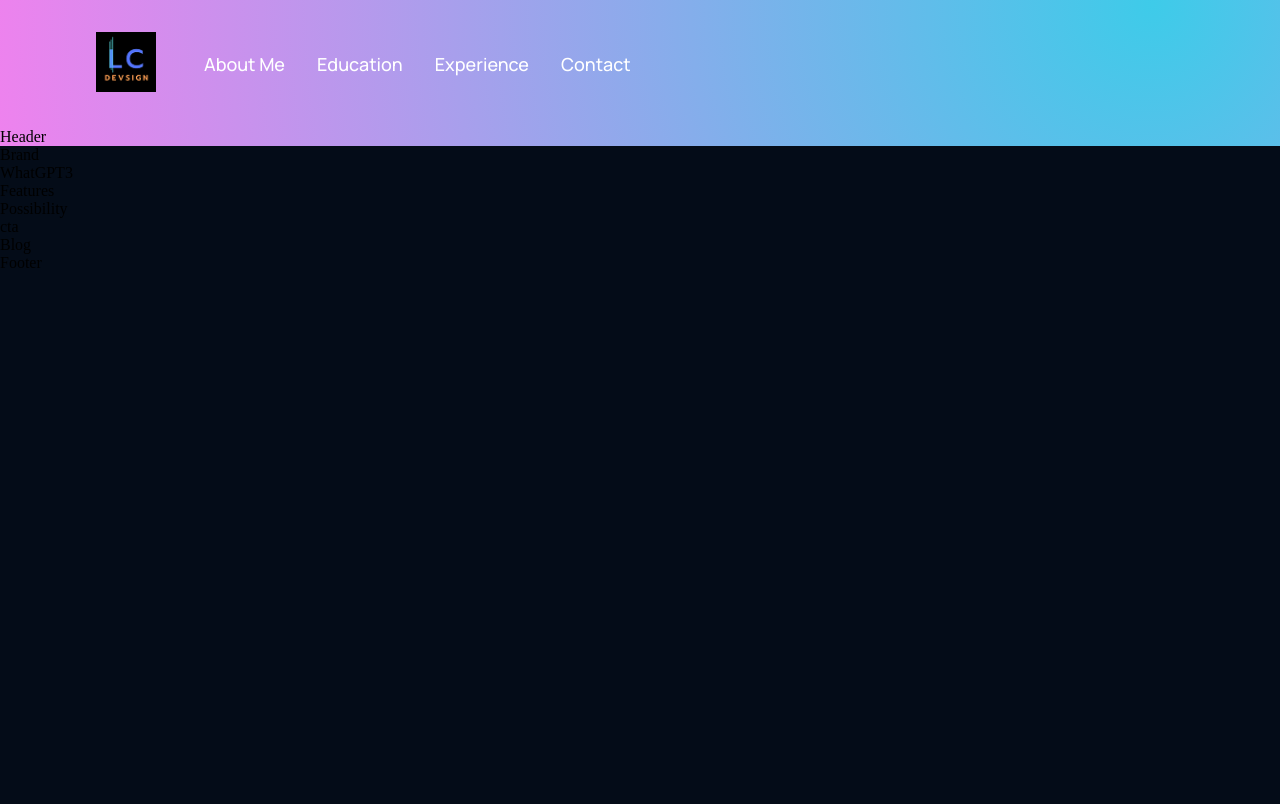
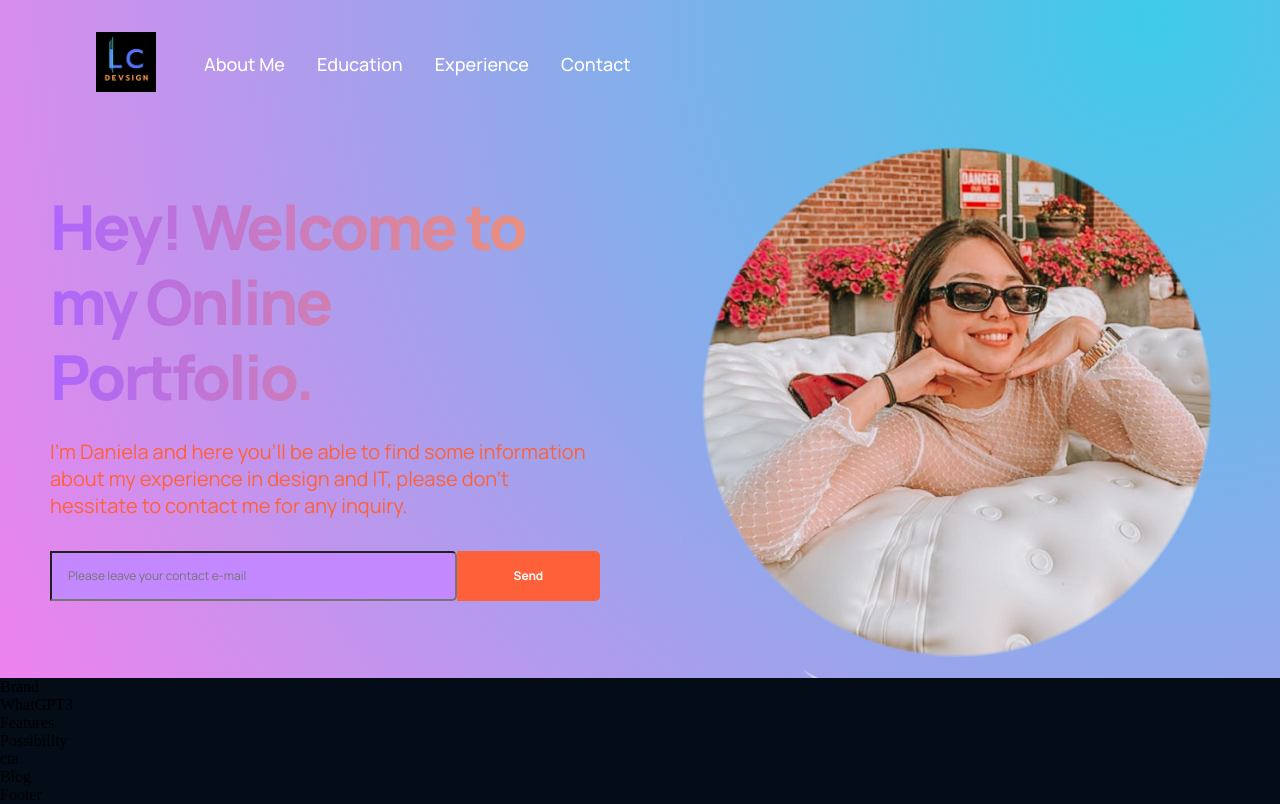
Before and after one commit to LeticiaLope/myreactportfolio, a React (Create React App) app: page / in a window 1280 px wide. Built offline with nearby package versions, Linux system fonts and the light colour scheme.

Commit message:
Header and Photo styles

```diff
--- a/src/containers/header/Header.jsx
+++ b/src/containers/header/Header.jsx
@@ -1,11 +1,24 @@
 import React from 'react';
 import './header.css';
+import myphoto from '../../assets/myphoto.png'
 
 const Header = () => {
   return (
-    <div>
-      Header
-    </div>
+    <div className="__header section__pading" id="home">
+      <div className="__header-content">
+        <h1 className="gradient__text"> Hey! Welcome to my Online Portfolio. </h1>
+        <p> I'm Daniela and here you'll be able to find some information about my experience in design and IT, please don't hessitate to contact me for any inquiry.  </p>
+
+          <div className="__header-content__input">
+            <input type="email" placeholder="Please leave your contact e-mail"/>
+            <button type="button">Send</button>
+          </div>
+        </div>
+
+          <div className="__header-image">
+            <img src={myphoto} alt="myphoto" />
+          </div>
+        </div>
   )
 }
 
--- a/src/containers/header/header.css
+++ b/src/containers/header/header.css
@@ -0,0 +1,129 @@
+.__header {
+    display: flex;
+    margin-left: 50px;
+    margin-right: 50px;
+}
+
+.__header-content {
+    flex: 1;
+    display: flex;
+    justify-content: center;
+    align-items: flex-start;
+    flex-direction: column;
+    margin-right: 5rem;
+}
+
+.__header-content h1 {
+    font-family: var(--font-family);
+    font-weight: 800;
+    font-size: 62px;
+    line-height: 75px;
+    letter-spacing: -0.04em;
+}
+
+.__header-content p {
+    font-family: var(--font-family);
+    font-style: normal;
+    font-weight: normal;
+    font-size: 20px;
+    line-height: 27px;
+    color: #FE6139;
+    margin-top: 1.5rem;
+}
+
+.__header-content__input {
+    width: 100%;
+    margin: 2rem 0 1rem;
+    display: flex;
+}
+
+.__header-content__input input {
+   flex: 2;
+   width: 100%;
+   min-height: 50px;
+   font-family: var(--font-family);
+   font-size: 20px;
+   line-height: 20px;
+   background: #C388FE;
+   padding: 0 1rem;
+   outline: none;
+   color: #fff;
+   border-top-right-radius: 5px;
+   border-bottom-right-radius: 5px;
+}
+
+.__header-content__input button {
+flex: 0.6;
+width: 100%;
+min-height: 50px;
+font-family: var(--font-family);
+font-weight: bold;
+font-size: 20px;
+line-height: 27px;
+background: #FE6139;
+border-radius: ;
+color: #fff;
+cursor: pointer;
+outline: none;
+padding: 0 1rem;
+border: none;
+border-top-right-radius: 5px;
+border-bottom-right-radius: 5px;
+}
+
+.__header-image {
+    flex: 1;
+    display: flex;
+    justify-content: center;
+    align-items: center;
+}
+
+.__header-image img {
+    width: 100%;
+    height: 100%;
+}
+
+@media screen and (max-width: 1050px) {
+    .__header {
+        flex-direction: column;
+    }
+
+    .__header-content {
+        margin: 0 0 3rem;
+    }
+}
+
+@media screen and (max-width: 650px) {
+    .__header h1 {
+        font-size: 48px;
+        line-height: 60px;
+    }
+
+    .__header p {
+        font-size: 16px;
+        line-height: 24px;
+    }
+}
+
+.__header-content__input input,
+.__header-content__input button {
+    font-size: 16px;
+    line-height: 24px;
+}
+
+@media screen and (max-width: 490px) {
+    .__header h1 {
+        font-size: 36px;
+        line-height: 48px;
+    }
+    .__header p {
+        font-size: 14px;
+        line-height: 24px;
+    }
+}
+
+.__header-content__input input,
+.__header-content__input button {
+    font-size: 12px;
+    line-height: 16px;
+}
```
Also changed, not shown: src/assets/myphoto.png (added).
